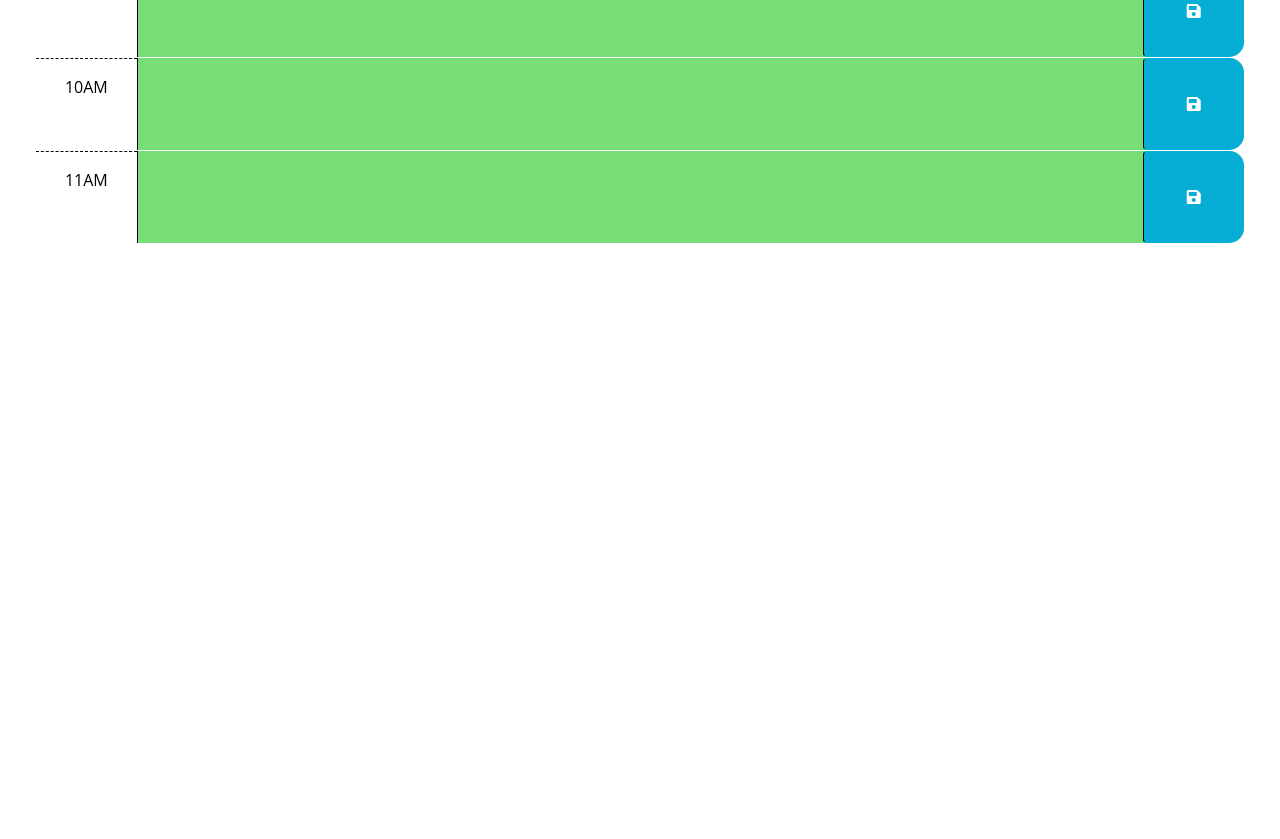
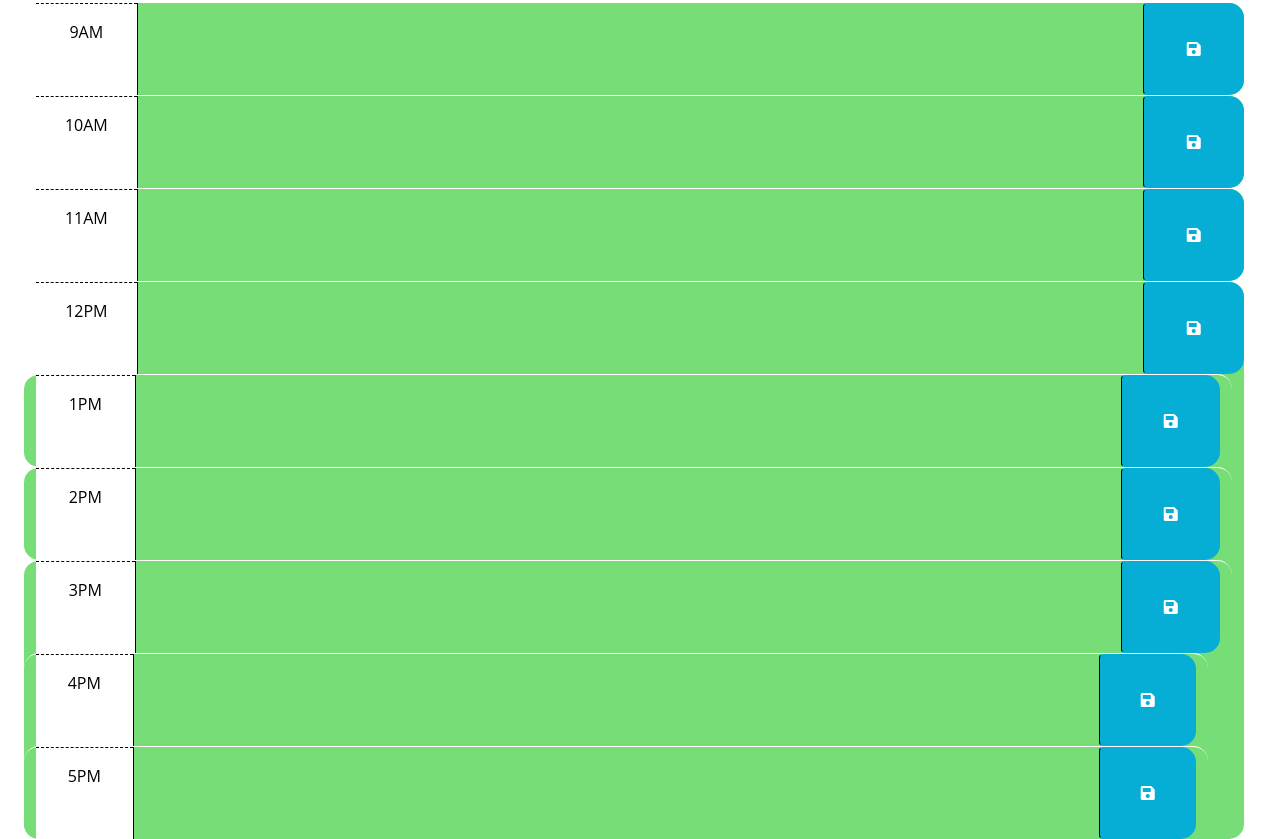
Before and after one commit to JJTheDev/Work-Day-Scheduler, a plain HTML site: page Develop/index.html in a window 1280 px wide. Shown: the part 333-1172 px from the top of the page. Before the commit the page ends 800 px from the top, so only its background shows below. Drawn offline with nearby package versions, Linux system fonts and the light colour scheme.

Commit message:
added additional time frames

```diff
--- a/Develop/index.html
+++ b/Develop/index.html
@@ -25,7 +25,9 @@
   </head>
 
   <body>
-    <header class="p-5 mb-4">
+    <button id="clear-all" class="btn btn-danger">Clear All</button>
+
+    <header class="p-5 mb-4 text-center">
       <h1 class="display-3">Work Day Scheduler</h1>
       <p class="lead">A simple calendar app for scheduling your work day</p>
       <p id="currentDay" class="lead"></p>
@@ -60,15 +62,61 @@
       </div>
 
       <!-- Example of a future time block. The "future" class adds a green background color. -->
-      <div id="hour-11" class="row time-block future">
+      <div id="hour-11" class="row time-block past">
         <div class="col-2 col-md-1 hour text-center py-3">11AM</div>
         <textarea class="col-8 col-md-10 description" rows="3"> </textarea>
         <button class="btn saveBtn col-2 col-md-1" aria-label="save">
           <i class="fas fa-save" aria-hidden="true"></i>
         </button>
+
+      </div>
+      <div id="hour-12" class="row time-block past">
+        <div class="col-2 col-md-1 hour text-center py-3">12PM</div>
+        <textarea class="col-8 col-md-10 description" rows="3"> </textarea>
+        <button class="btn saveBtn col-2 col-md-1" aria-label="save">
+          <i class="fas fa-save" aria-hidden="true"></i>
+        </button>
+
+        <div id="hour-1" class="row time-block future">
+          <div class="col-2 col-md-1 hour text-center py-3">1PM</div>
+          <textarea class="col-8 col-md-10 description" rows="3"> </textarea>
+          <button class="btn saveBtn col-2 col-md-1" aria-label="save">
+            <i class="fas fa-save" aria-hidden="true"></i>
+          </button>
+        </div>
+
+        <div id="hour-2" class="row time-block future">
+          <div class="col-2 col-md-1 hour text-center py-3">2PM</div>
+          <textarea class="col-8 col-md-10 description" rows="3"> </textarea>
+          <button class="btn saveBtn col-2 col-md-1" aria-label="save">
+            <i class="fas fa-save" aria-hidden="true"></i>
+          </button>
+        </div>
+        <div id="hour-3" class="row time-block future">
+          <div class="col-2 col-md-1 hour text-center py-3">3PM</div>
+          <textarea class="col-8 col-md-10 description" rows="3"> </textarea>
+          <button class="btn saveBtn col-2 col-md-1" aria-label="save">
+            <i class="fas fa-save" aria-hidden="true"></i>
+          </button>
+
+          <div id="hour-4" class="row time-block future">
+            <div class="col-2 col-md-1 hour text-center py-3">4PM</div>
+            <textarea class="col-8 col-md-10 description" rows="3"> </textarea>
+            <button class="btn saveBtn col-2 col-md-1" aria-label="save">
+              <i class="fas fa-save" aria-hidden="true"></i>
+            </button>
+          </div>
+
+          <div id="hour-5" class="row time-block future">
+            <div class="col-2 col-md-1 hour text-center py-3">5PM</div>
+            <textarea class="col-8 col-md-10 description" rows="3"> </textarea>
+            <button class="btn saveBtn col-2 col-md-1" aria-label="save">
+              <i class="fas fa-save" aria-hidden="true"></i>
+            </button>
+          </div>
+        </div>
       </div>
     </div>
-
     <script src="https://cdnjs.cloudflare.com/ajax/libs/jquery/3.2.1/jquery.min.js"></script>
     <script src="https://cdn.jsdelivr.net/npm/dayjs@1.11.3/dayjs.min.js"
     integrity="sha256-iu/zLUB+QgISXBLCW/mcDi/rnf4m4uEDO0wauy76x7U="
```
